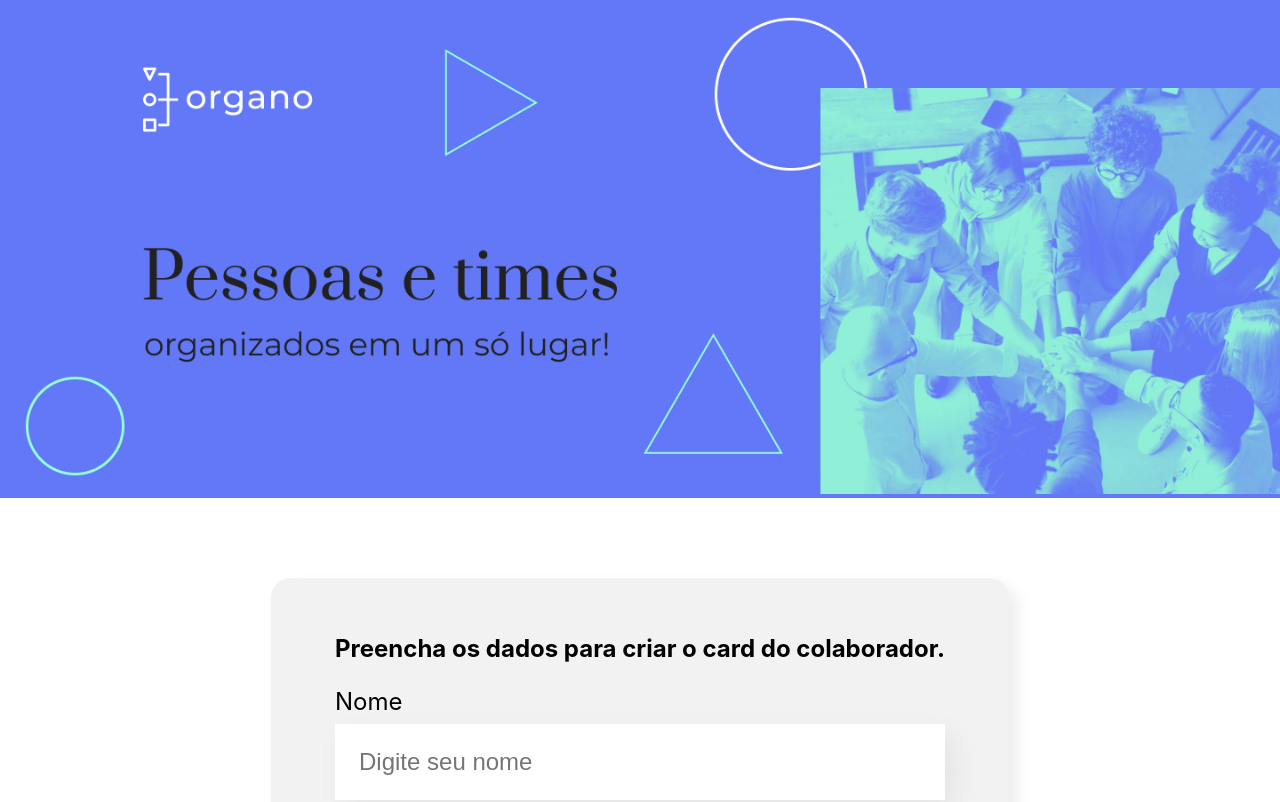
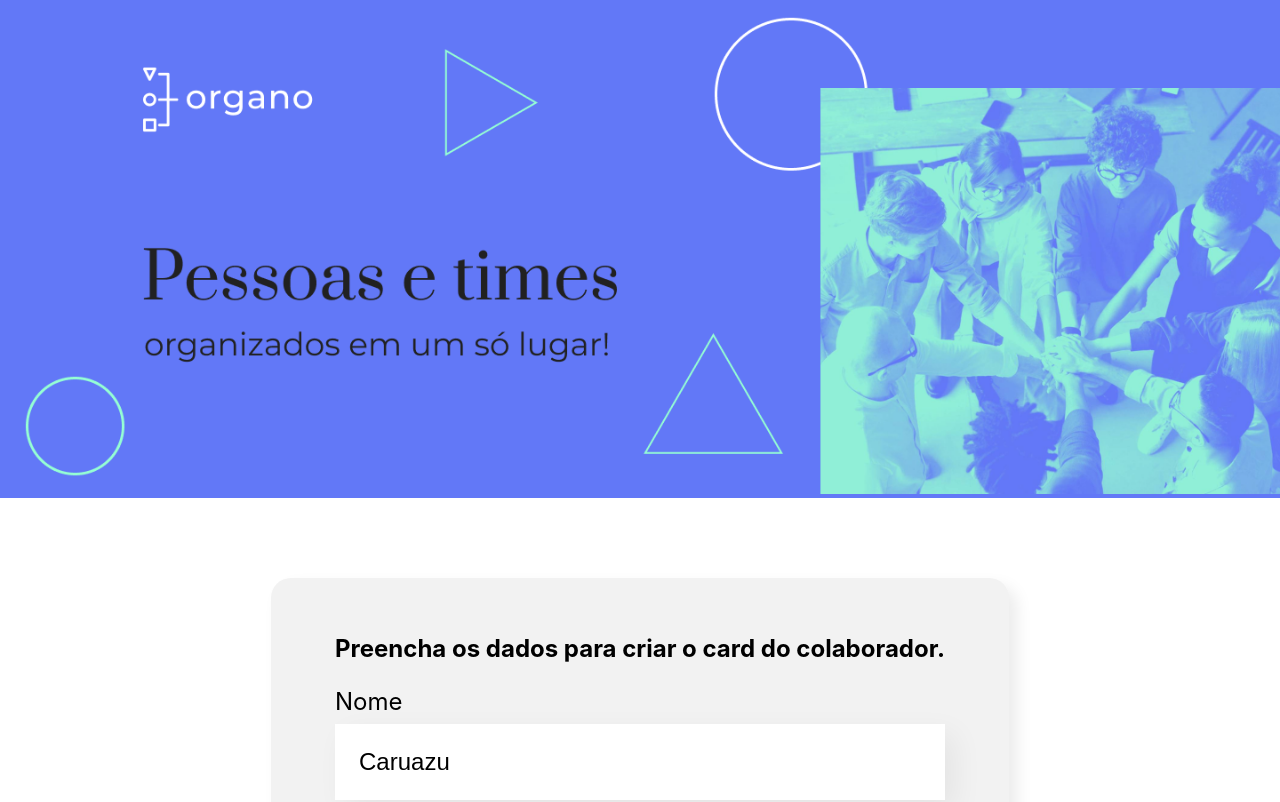
Before and after one commit to caruazu/organo-react, a React (Create React App) app: page / in a window 1280 px wide. Shown: the top 802 px of the page. Built offline with nearby package versions, Linux system fonts and the light colour scheme; the HTML template or start-up script is replaced by a standard one.

Commit message:
capiturando valores do formulário

```diff
--- a/src/components/FormPage/FormPage.js
+++ b/src/components/FormPage/FormPage.js
@@ -2,6 +2,7 @@ import './FormPage.css'
 import InputText from '../InputText/InputText'
 import InputSelect from '../InputSelect/InputSelect'
 import InputButton from '../InputButton/InputButton'
+import { useState } from 'react'
 
 const FormPage = () => {
     const times = [
@@ -14,16 +15,18 @@ const FormPage = () => {
         ' Inovação e Gestão'
     ]
 
+    let [nome, setNome] = useState('Caruazu')
+
     const aoSalvar = (event) => {
         event.preventDefault()
-        console.log("salvo")
+        console.log("salvo! ", nome)
     }
 
     return (
         <section className='form-page'>
             <form onSubmit={aoSalvar}>
                 <h2>Preencha os dados para criar o card do colaborador.</h2>
-                <InputText required label="Nome" placeholder="Digite seu nome"></InputText>
+                <InputText valor={nome} aoAlterado={valor => setNome(valor)} required label="Nome" placeholder="Digite seu nome"></InputText>
                 <InputText label="Cargo" placeholder="Digite seu cargo"></InputText>
                 <InputText label="Imagem" placeholder="Informe o endereço da imagem"></InputText>
                 <InputSelect label="Time" times={times}/>
--- a/src/components/InputText/InputText.js
+++ b/src/components/InputText/InputText.js
@@ -1,10 +1,15 @@
 import './InputText.css'
 
 const InputText = (props) => {
+
+    const aoDigitar = (event) => {
+        props.aoAlterado(event.target.value)
+    }
+
     return(
         <div className="input-text">
             <label>{props.label}</label>
-            <input required={props.required} placeholder={props.placeholder}/>
+            <input value={props.valor} onChange={aoDigitar} required={props.required} placeholder={props.placeholder}/>
         </div>
     );
 }
```
